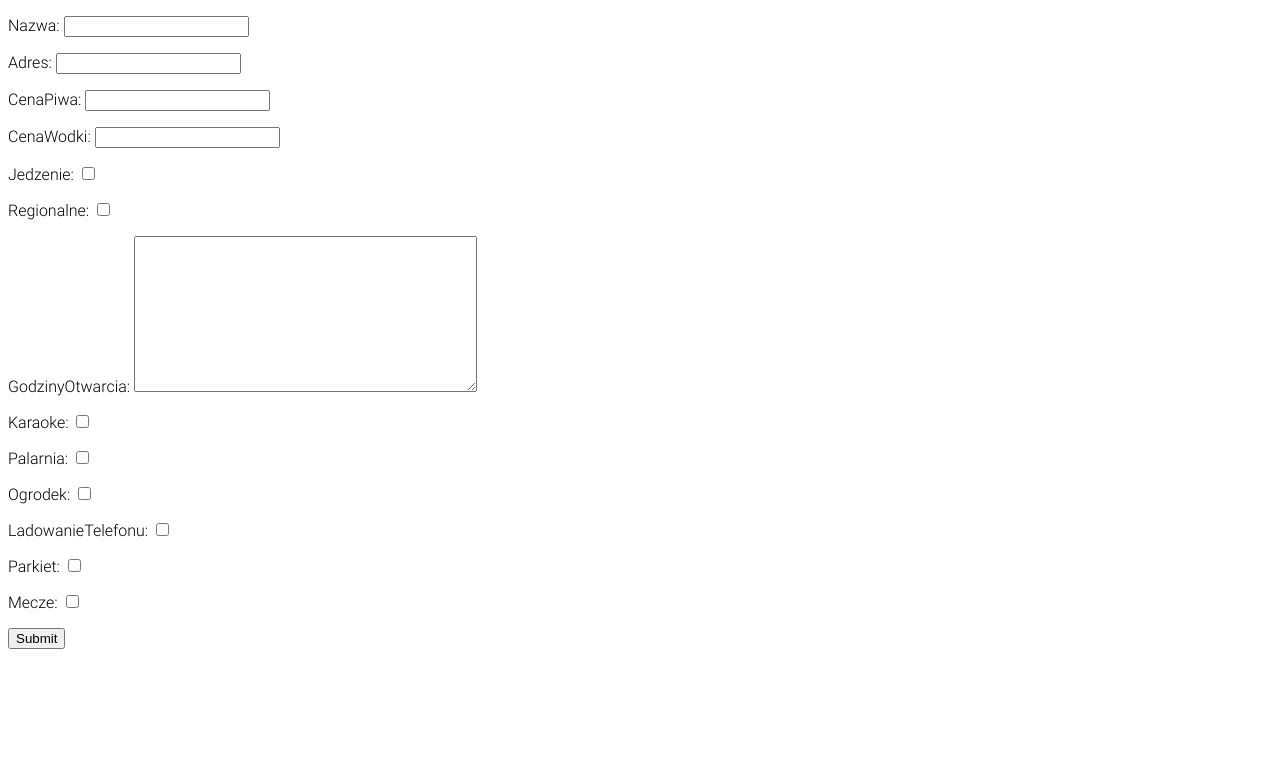
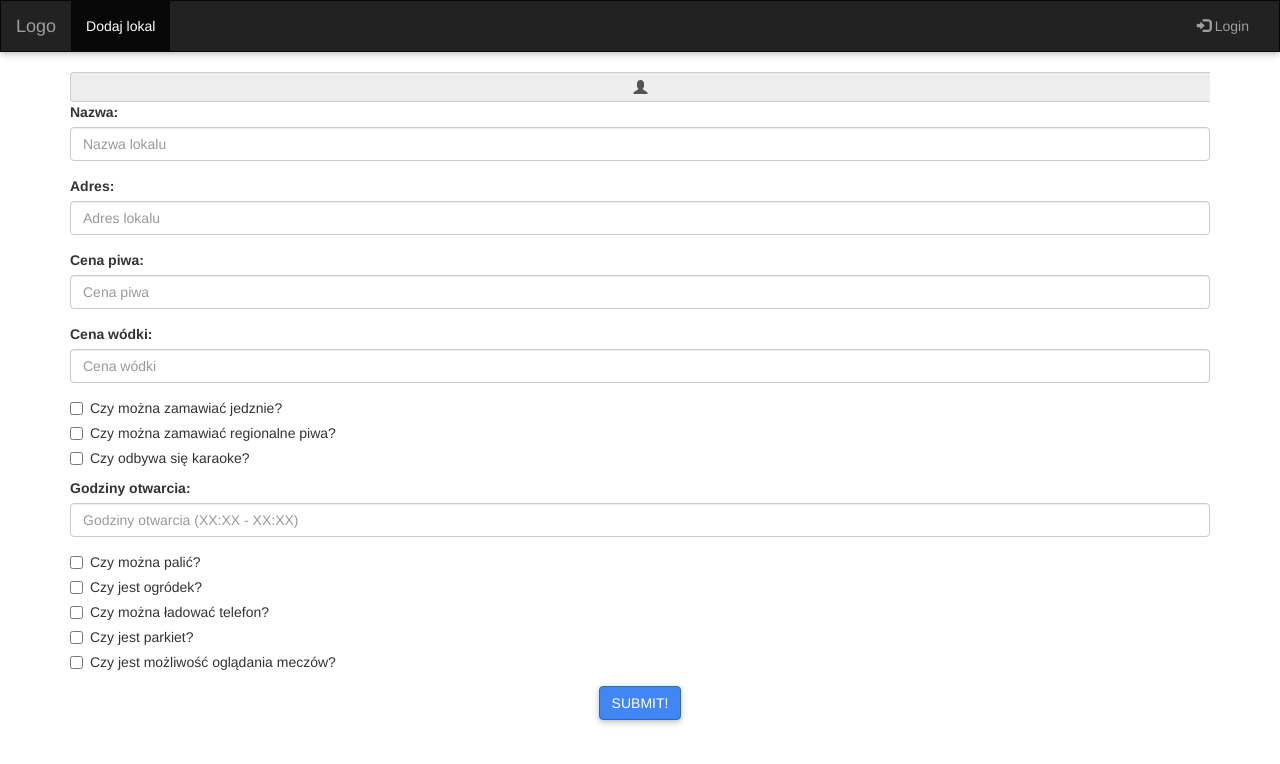
Before and after one commit to KamilKwapisz/WawCode2018, a Django app: page /lokal/dodaj in a window 1280 px wide. Shown: the top 764 px of the page. Run offline with Django 3.2, Linux system fonts and the light colour scheme; some libraries are stand-ins or nearby versions.

```diff
--- a/wawcode/chlanie/templates/chlanie/base.html
+++ b/wawcode/chlanie/templates/chlanie/base.html
@@ -6,44 +6,83 @@
     <title>{% block title %}tanieChlanie{% endblock %}</title>
     <!-- Latest compiled and minified CSS -->
 <link rel="stylesheet" href="{% static 'chlanie/css/mdb.min.css' %}">
-<script src="{% static 'chlanie/js/jquery-3.3.1.min.js' %}"></script>
 
 <!-- material icons -->
-<link href="https://fonts.googleapis.com/icon?family=Material+Icons"
-      rel="stylesheet">
+<link href="https://fonts.googleapis.com/icon?family=Material+Icons" rel="stylesheet">
 
 <!-- Latest compiled and minified JavaScript -->
-<!--<script src="{% static 'chlanie/js/bootstrap.min.js' %}"></script>-->
 <link href="{% static 'chlanie/main.css' %}" rel="stylesheet">
+<link rel="stylesheet" href="https://maxcdn.bootstrapcdn.com/bootstrap/3.3.7/css/bootstrap.min.css">
+  <script src="https://ajax.googleapis.com/ajax/libs/jquery/3.3.1/jquery.min.js"></script>
+  <script src="https://maxcdn.bootstrapcdn.com/bootstrap/3.3.7/js/bootstrap.min.js"></script>
+<link href="//netdna.bootstrapcdn.com/bootstrap/3.0.0/css/bootstrap-glyphicons.css" rel="stylesheet">
 <style>
-	#footer
-	{
-		background-color: #0c224a;
-		height: 400px;
-	}
-	.footercontent
-	{
-		width: 50%;
-		display: inline-block;
-	}
-</style>
+    /* Remove the navbar's default margin-bottom and rounded borders */
+    .navbar {
+      margin-bottom: 0;
+      border-radius: 0;
+    }
+
+    /* Set height of the grid so .sidenav can be 100% (adjust as needed) */
+    .row.content {height: 450px}
+
+    /* Set gray background color and 100% height */
+    .sidenav {
+      padding-top: 20px;
+      background-color: #f1f1f1;
+      height: 100%;
+    }
+
+    /* Set black background color, white text and some padding */
+    footer {
+      background-color: #555;
+      color: white;
+      padding: 15px;
+    }
+
+    /* On small screens, set height to 'auto' for sidenav and grid */
+    @media screen and (max-width: 767px) {
+      .sidenav {
+        height: auto;
+        padding: 15px;
+      }
+      .row.content {height:auto;}
+    }
+  </style>
 </head>
+
 <body>
+  <nav class="navbar navbar-inverse">
+    <div class="container-fluid">
+      <div class="navbar-header">
+        <button type="button" class="navbar-toggle" data-toggle="collapse" data-target="#myNavbar">
+          <span class="icon-bar"></span>
+          <span class="icon-bar"></span>
+          <span class="icon-bar"></span>
+        </button>
+        <a class="navbar-brand" href="#">Logo</a>
+      </div>
+      <div class="collapse navbar-collapse" id="myNavbar">
+        <ul class="nav navbar-nav">
+          <li class="active"><a href="/lokal/dodaj">Dodaj lokal</a></li>
+        </ul>
+        <ul class="nav navbar-nav navbar-right">
+          <li><a href="/login"><span class="glyphicon glyphicon-log-in"></span> Login</a></li>
+        </ul>
+      </div>
+    </div>
+  </nav>
+  <br>
 {% block body %}
-	<div id="footer">
-		<div class="footercontent">
-			<img src=""/>
-		</div>
-		<div class="footercontent">
-			<h2>Kontakt</h2>
-		</div>
-	</div>
 {% endblock %}
+  </br>
 </body>
 
 {% block script %}
-
+<script src="{% static 'chlanie/js/jquery-3.3.1.min.js' %}"></script>
 <script src="{% static 'chlanie/js/mdb.min.js' %}"></script>
 <script src="{% static 'chlanie/js/popper.min.js' %}"></script>
+
+
 {% endblock %}
 </html>
--- a/wawcode/chlanie/templates/chlanie/lokal.html
+++ b/wawcode/chlanie/templates/chlanie/lokal.html
@@ -31,7 +31,7 @@
             </tr>
         </table>
     </div>
-</div>
+
 
     <div class="row">
         Komentarze: </br>
@@ -46,5 +46,5 @@ Komentarze: </br>
         {% endif %}
 
     </div>
-
+</div>
 {% endblock %}
--- a/wawcode/chlanie/templates/chlanie/lokal_form.html
+++ b/wawcode/chlanie/templates/chlanie/lokal_form.html
@@ -1,10 +1,58 @@
 {% extends 'chlanie/base.html' %}
 {% block body %}
 
-<form method="post">
-  {% csrf_token %}
-  {{ form.as_p }}
-  <button type="submit">Submit</button>
-</form>
+<div class="container">
+  <form method="post">
+    {% csrf_token %}
+    <div class="form-group">
+      <span class="input-group-addon"><i class="glyphicon glyphicon-user"></i></span>
+      <label for="">Nazwa: </label>
+      <input class="form-control" id="{{ form.nazwa.id_for_label }}" placeholder="Nazwa lokalu" type="text" name="{{ form.nazwa.html_name }}">
+    </div>
+    <div class="form-group">
+      <label for="">Adres: </label>
+      <input class="form-control" id="{{ form.adres.id_for_label }}" placeholder="Adres lokalu" type="text" name="{{ form.adres.html_name }}">
+    </div>
+    <div class="form-group">
+      <label for="">Cena piwa: </label>
+      <input class="form-control" id="{{ form.cenaPiwa.id_for_label }}" placeholder="Cena piwa" type="text" name="{{ form.cenaPiwa.html_name }}">
+    </div>
+    <div class="form-group">
+      <label for="">Cena wódki: </label>
+      <input class="form-control" id="{{ form.cenaWodki.id_for_label }}" placeholder="Cena wódki" type="text" name="{{ form.cenaWodki.html_name }}">
+    </div>
+    <div class="checkbox">
+        <label><input type="checkbox" id="{{ form.jedzenie.id_for_label }}" name="{{ form.jedzenie.html_name }}"> Czy można zamawiać jedznie? </label>
+    </div>
+    <div class="checkbox">
+        <label><input type="checkbox" id="{{ form.regionalne.id_for_label }}" name="{{ form.regionalne.html_name }}"> Czy można zamawiać regionalne piwa? </label>
+    </div>
+    <div class="checkbox">
+        <label><input type="checkbox" id="{{ form.karaoke.id_for_label }}" name="{{ form.karaoke.html_name }}"> Czy odbywa się karaoke? </label>
+    </div>
+    <div class="form-group">
+      <label for="">Godziny otwarcia: </label>
+      <input class="form-control" id="{{ form.godzinyOtwarcia.id_for_label }}" placeholder="Godziny otwarcia (XX:XX - XX:XX)" type="text" name="{{ form.godzinyOtwarcia.html_name }}">
+    </div>
+    <div class="checkbox">
+        <label><input type="checkbox" id="{{ form.palarnia.id_for_label }}" name="{{ form.palarnia.html_name }}"> Czy można palić? </label>
+    </div>
+    <div class="checkbox">
+        <label><input type="checkbox" id="{{ form.ogrodek.id_for_label }}" name="{{ form.ogrodek.html_name }}"> Czy jest ogródek? </label>
+    </div>
+    <div class="checkbox">
+        <label><input type="checkbox" id="{{ form.ladowanieTelefonu.id_for_label }}" name="{{ form.ladowanieTelefonu.html_name }}"> Czy można ładować telefon? </label>
+    </div>
+    <div class="checkbox">
+        <label><input type="checkbox" id="{{ form.parkiet.id_for_label }}" name="{{ form.parkiet.html_name }}"> Czy jest parkiet? </label>
+    </div>
+    <div class="checkbox">
+        <label><input type="checkbox" id="{{ form.mecze.id_for_label }}" name="{{ form.mecze.html_name }}"> Czy jest możliwość oglądania meczów? </label>
+    </div>
+    <div class="col-md-16 text-center">
+        <button class="btn btn-primary">Submit!</button>
+    </div>
+  </form>
+</div>
 
 {% endblock %}
--- a/wawcode/chlanie/templates/chlanie/searchtest.html
+++ b/wawcode/chlanie/templates/chlanie/searchtest.html
@@ -28,6 +28,7 @@
                 }
             });
         });
+
 </script>
 
 {% endblock body %}
```
Lines whose indentation alone changed are shown as unchanged.
